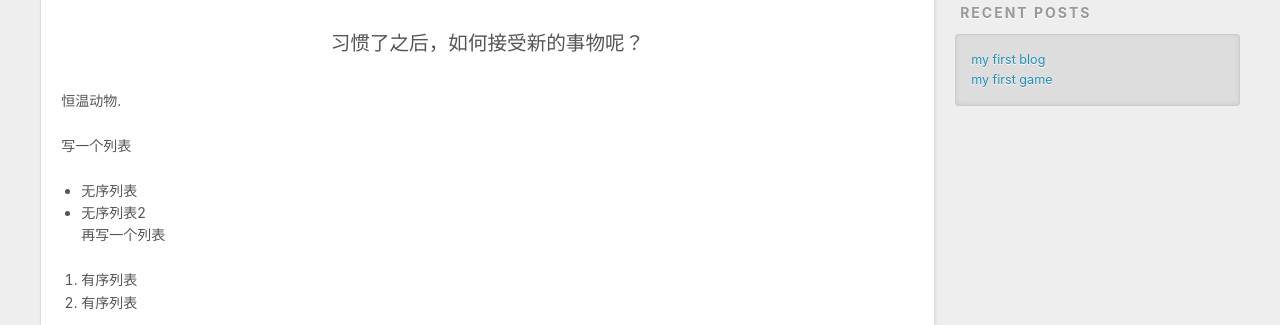
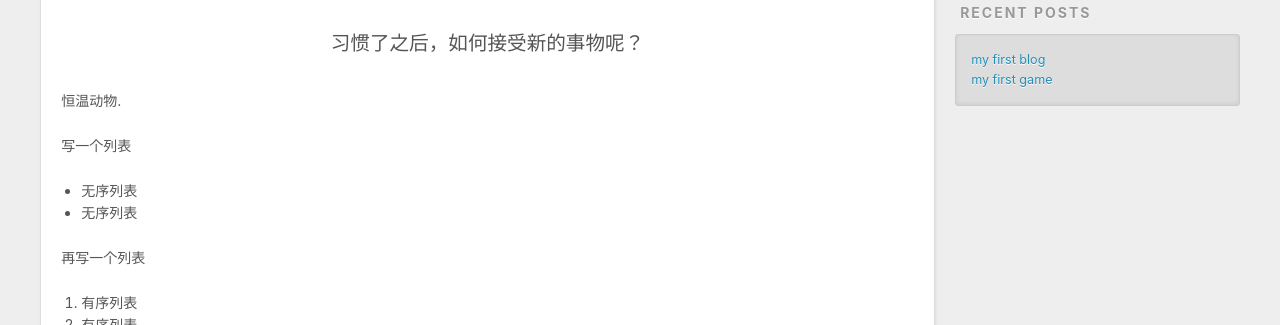
Before and after one commit to rakiR/rakiR.github.io, a plain HTML site: page index.html in a window 1280 px wide. Shown: the part 475-800 px from the top of the page. Drawn offline with nearby package versions, Linux system fonts and the light colour scheme.

Commit message:
Site updated: 2019-02-17 01:32:26

```diff
--- a/index.html
+++ b/index.html
@@ -91,8 +91,9 @@
 <p>写一个列表</p>
 <ul>
 <li>无序列表</li>
-<li>无序列表2<br>再写一个列表</li>
+<li>无序列表</li>
 </ul>
+<p>再写一个列表</p>
 <ol>
 <li>有序列表</li>
 <li>有序列表</li>
```
Also changed, not shown: 2019/02/16/blog/index.html (+6 -5 lines).
